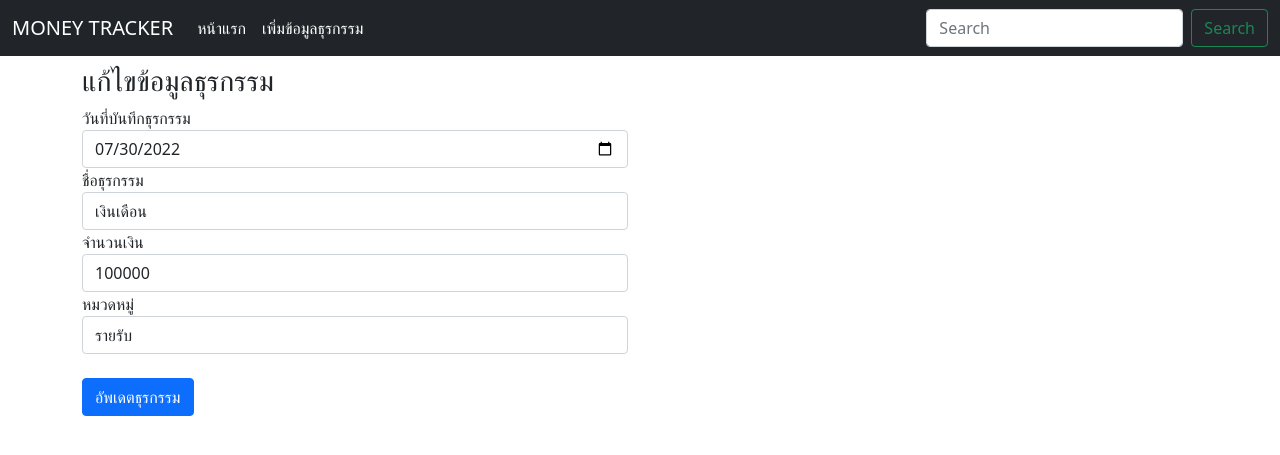
After one commit to vorasit/python-project, a Flask app: page /edit/1 in a window 1280 px wide. The commit adds this page. Shown: the top 455 px of the page. Run offline with Flask 2, Linux system fonts and the light colour scheme; data comes from the database, SQL or seed files in the repository; both versions use the stored data as it was after the commit; some libraries are stand-ins or nearby versions.

Commit message:
update data

```diff
--- a/money_tracker_flask/app.py
+++ b/money_tracker_flask/app.py
@@ -54,5 +54,25 @@ def deleteStatement(id):
     db.session.commit()
     return redirect("/")
 
+@app.route("/edit/<int:id>")
+def editStatement(id):
+    statement = Statement.query.filter_by(id=id).first()
+    return render_template("editForm.html",statement=statement)
+
+@app.route("/updateStatement",methods=['POST'])
+def updateStatement():
+    id = request.form["id"]
+    date = request.form["date"]
+    name = request.form["name"]
+    amount = request.form["amount"]
+    category = request.form["category"]
+    statement = Statement.query.filter_by(id=id).first()
+    statement.date = date
+    statement.name = name
+    statement.amount = amount
+    statement.category = category
+    db.session.commit()
+    return redirect("/")
+
 if __name__ == "__main__":
     app.run(debug=True)
--- /dev/null
+++ b/money_tracker_flask/templates/editForm.html
@@ -0,0 +1,41 @@
+{% extends "layout.html" %}
+
+
+{% block body %}
+
+<div class="container">
+
+    <div class="row">
+        <div class="col-md-6 my-2">
+            <h3>แก้ไขข้อมูลธุรกรรม</h3>
+            <form action="/updateStatement" method="POST">
+                <input type="hidden" name="id" value="{{statement.id}}" >
+                <div class="form-group">
+                    <label for="date">วันที่บันทึกธุรกรรม</label>
+                    <input type="date" name="date" class="form-control" value="{{statement.date}}">
+                </div>
+                <div class="form-group">
+                    <label for="date">ชื่อธุรกรรม</label>
+                    <input type="text" name="name" class="form-control" value="{{statement.name}}">
+                </div>
+                <div class="form-group">
+                    <label for="date">จำนวนเงิน</label>
+                    <input type="text" name="amount" class="form-control" value="{{statement.amount}}">
+                </div>
+                <div class="form-group">
+                    <label for="date">หมวดหมู่</label>
+                    <select name="category" id="" class="form-control" value="{{statement.category}}">
+                        <option value="รายรับ">รายรับ</option>
+                        <option value="รายจ่าย">รายจ่าย</option>
+                    </select>
+                </div>
+                <br>
+                <div class="form-group">
+                    <input type="submit" value="อัพเดตธุรกรรม" class="btn btn-primary">
+                </div>
+            </form>
+        </div>
+    </div>
+</div>
+
+{% endblock %}
--- a/money_tracker_flask/templates/statements.html
+++ b/money_tracker_flask/templates/statements.html
@@ -21,7 +21,7 @@
                 <td>{{item.amount | currencyFormat}}</td>
                 <td><span class="badge bg-primary">{{item.category}}</span></td>
                 <td><a href="/delete/{{item.id}}" class="btn btn-sm btn-danger">ลบ</a></td>
-                <td><a href="#" class="btn btn-sm btn-success">แก้ไข</a></td>
+                <td><a href="/edit/{{item.id}}" class="btn btn-sm btn-success">แก้ไข</a></td>
             </tr>
             {% endfor %}
         </tbody>
```
Also changed, not shown: money_tracker_flask/mystatement.db.
